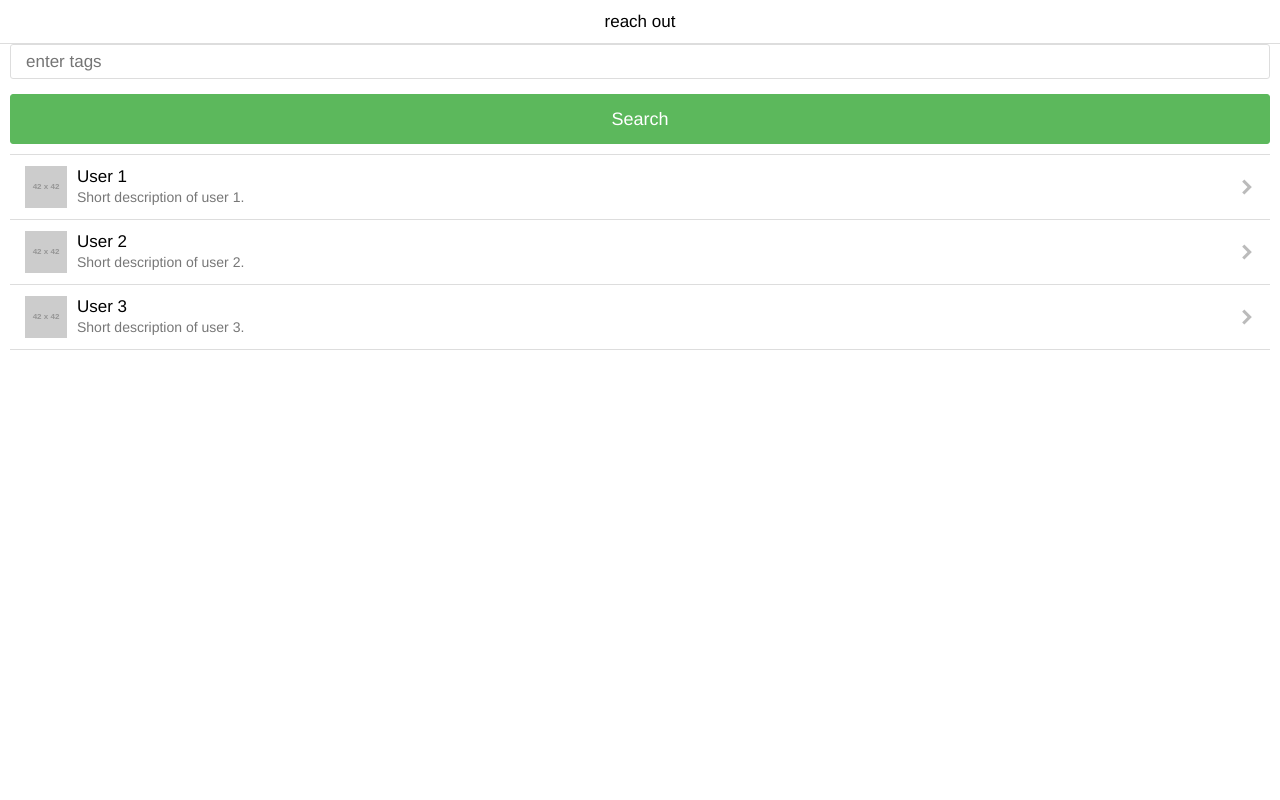
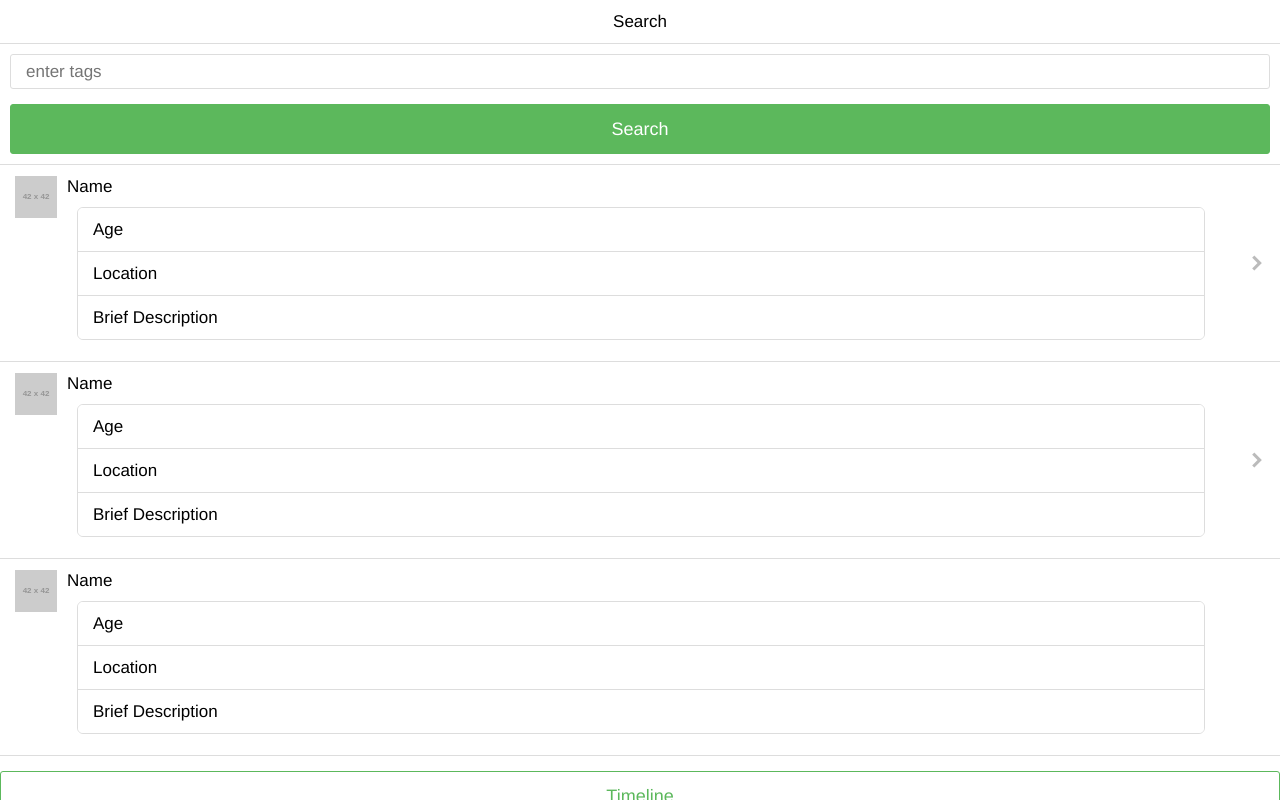
Before and after one commit to DFAxCMU/reachout, a Django app: template template/search.html in a window 1280 px wide. Run offline with Django 3.2, Linux system fonts and the light colour scheme; the template is opened without the code that fills it, so the values that code supplies are empty; grey boxes labelled with a size stand in for pictures from a placeholder-image service; style sheets or scripts are compiled from the project's sources; some libraries are stand-ins or nearby versions.

Commit message:
fixed things in 'search'

```diff
--- a/template/search.html
+++ b/template/search.html
@@ -12,34 +12,40 @@
     <meta name="apple-mobile-web-app-status-bar-style" content="black">
 
     <!-- Include the compiled Ratchet CSS -->
-    <link href="ratchet.css" rel="stylesheet">
+    <link href="../ratchet/dist/css/ratchet.css" rel="stylesheet">
 
     <!-- Include the compiled Ratchet JS -->
-    <script src="ratchet.js"></script>
+    <script src="../ratchet/dist/js/ratchet.js"></script>
   </head>
+  <body>
 
-  <body>
+    <!-- Make sure all your bars are the first things in your <body> -->
     <header class="bar bar-nav">
-      <h1 class="title">reach out</h1>
+      <h3 class="title">Search</h3>
     </header>
 
-    <div class="content-padded">
-      <h3>search</h3>
-
-
+    <!-- Wrap all non-bar HTML in the .content div (this is actually what scrolls) -->
+    <div class="content ">
+      <div id = "profile-header" class="content-padded">
          <form>
           <input type="text" placeholder="enter tags">
           <button class="btn btn-positive btn-block">Search</button>
         </form>
-
-
+      </div>
       <ul class="table-view">
+        <!-- Decide whether to convert the cards into view media cell-->
         <li class="table-view-cell media">
           <a class="navigate-right">
             <img class="media-object pull-left" src="http://placehold.it/42x42">
             <div class="media-body">
-            User 1
-            <p>Short description of user 1.</p>
+              Name
+              <div class="card">
+                <ul class="table-view">
+                  <li class="table-view-cell">Age</li>
+                  <li class="table-view-cell">Location</li>
+                  <li class="table-view-cell">Brief Description</li>
+                </ul>
+              </div>
             </div>
           </a>
         </li>
@@ -47,21 +53,35 @@
           <a class="navigate-right">
             <img class="media-object pull-left" src="http://placehold.it/42x42">
             <div class="media-body">
-            User 2
-            <p>Short description of user 2.</p>
+              Name
+              <div class="card">
+                <ul class="table-view">
+                  <li class="table-view-cell">Age</li>
+                  <li class="table-view-cell">Location</li>
+                  <li class="table-view-cell">Brief Description</li>
+                </ul>
+              </div>
             </div>
           </a>
         </li>
         <li class="table-view-cell media">
-        <a class="navigate-right">
+          <a>
             <img class="media-object pull-left" src="http://placehold.it/42x42">
               <div class="media-body">
-            User 3
-            <p>Short description of user 3.</p>
+              Name
+              <div class="card">
+                <ul class="table-view">
+                  <li class="table-view-cell">Age</li>
+                  <li class="table-view-cell">Location</li>
+                  <li class="table-view-cell">Brief Description</li>
+                </ul>
+              </div>
             </div>
           </a>
         </li>
+
       </ul>
-
+      <button class="btn btn-positive btn-block btn-outlined">Timeline</button>
+    </div>
   </body>
 </html>
```
Lines whose indentation alone changed are shown as unchanged.
